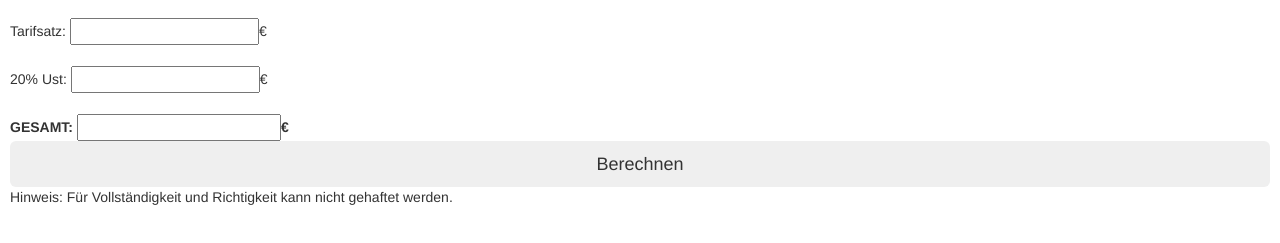
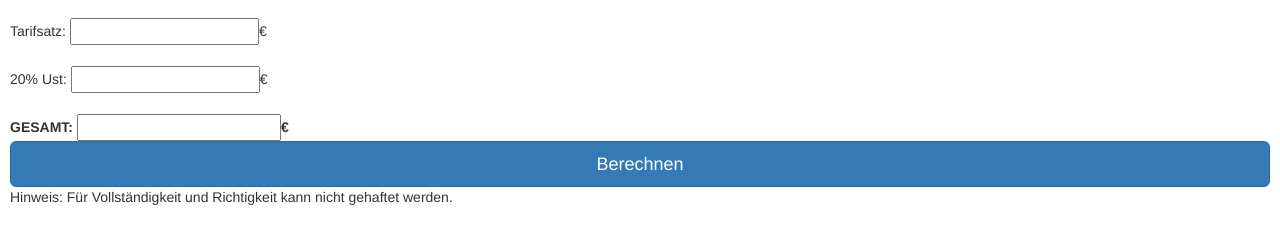
Before and after one commit to NoxFeluca/Projekt-JurCalc, a plain HTML site: page index.html in a window 1280 px wide. Shown: the part 131-374 px from the top of the page. Drawn offline with Linux system fonts and the light colour scheme.

Commit message:
button change

```diff
--- a/index.html
+++ b/index.html
@@ -26,7 +26,7 @@
 <div>Tarifsatz: <input type="number" id="result" readonly>€</div><br>
 <div>20% Ust: <input type="number" id="ust" readonly>€</div><br>
 <div style="font-weight: bold;">GESAMT: <input type="number" id="gesamt" readonly>€</div>
-<button type="button" class="btn btn-secondary btn-lg btn-block" onclick="calc()">Berechnen</button>
+<button type="button" class="btn btn-primary btn-lg btn-block" onclick="calc()">Berechnen</button>
 
 </body>
 <footer>
```
